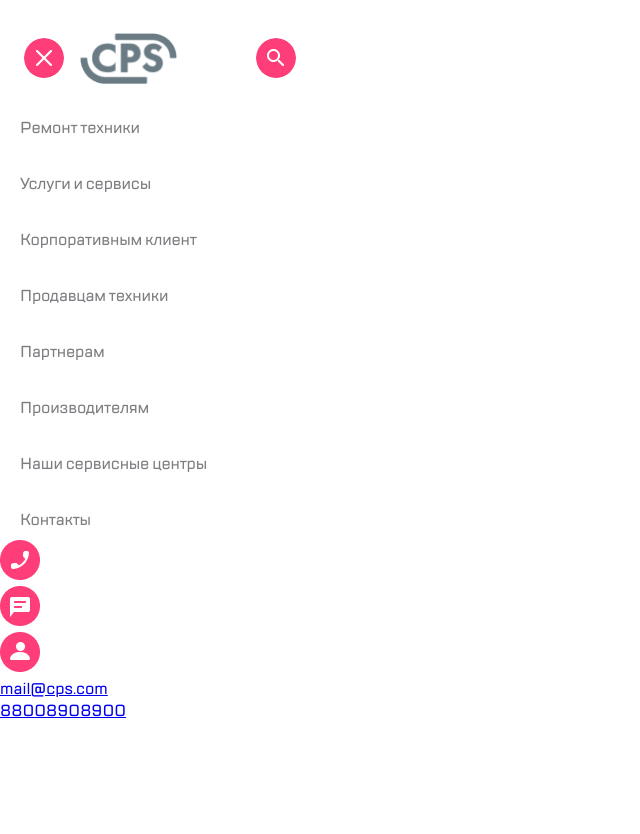
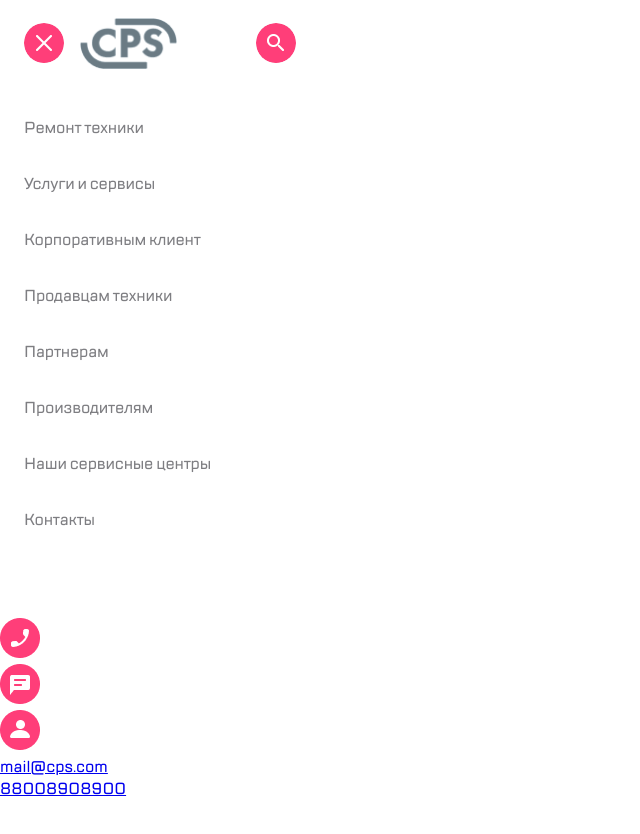
Before and after one commit to CH-Vitalij/CH-Vitalij.github.io-block-1.4, a plain HTML site: page block-1.4.html in a window 1280 px wide. Shown: the whole page, without its empty margins (0-640 px from the left). After the commit the page ends 800 px from the top, so only its background shows below. Drawn offline with Linux system fonts and the light colour scheme; files whose address does not match are found by name.

Commit message:
поправил отступы у хедера, + футер прижат к низу

```diff
--- a/block-1.4.html
+++ b/block-1.4.html
@@ -8,7 +8,7 @@
   </head>
   <body class="page">
     <div class="page__slide-menu side-menu">
-      <header class="header">
+      <header class="slide-menu__header header">
         <div class="header__row">
           <button class="header__burger btn">
             <span></span>
@@ -52,7 +52,8 @@
             <a class="main-menu__link" href="">Контакты</a>
           </li>
         </ul>
-        <div class="body__contacts contacts">
+      </nav>
+      <div class="slide-menu__contacts contacts">
         <ul class="contacts__list">
           <li class="contacts__item">
             <a href="" class="contacts__call"
@@ -80,7 +81,6 @@
         </ul>
       </div>
       <div class="lang"></div>
-      </nav>
     </div>
   </body>
 </html>
--- a/style-1.4.css
+++ b/style-1.4.css
@@ -21,7 +21,7 @@ html {
   box-sizing: inherit;
 }
 
-body {
+.page {
   font-family: "TT Lakes Medium", sans-serif;
   background-color: #ffffff;
 }
@@ -29,7 +29,8 @@ body {
 .page__slide-menu {
   display: flex;
   width: 320px;
-  min-height: 100%;
+  /* min-height: 100%; */
+  min-height: 100vh;
   flex-direction: column;
 }
 
@@ -38,7 +39,8 @@ body {
   padding: 0 24px;
   column-gap: 16px;
   align-items: center;
-  height: 116px;
+  height: 86px;
+  margin-bottom: 30px;
 }
 
 .btn {
@@ -65,8 +67,9 @@ body {
 }
 
 .slide-menu__navigation {
-  width: 222px;
-  height: 876px;
+  flex: 1 1 auto;
+  /* max-width: 320px; */
+  /* height: 876px; */
 }
 
 .navigation__main-menu {
@@ -102,8 +105,9 @@ body {
 }
 
 .main-menu__link {
-  display: block;
-  padding-left: 20px;
+  display: inline-block;
+  max-width: 320px;
+  padding-left: 24px;
   color: #7e7e82;
   font-size: 16px;
   line-height: 24px;
```
Lines whose indentation alone changed are shown as unchanged.
